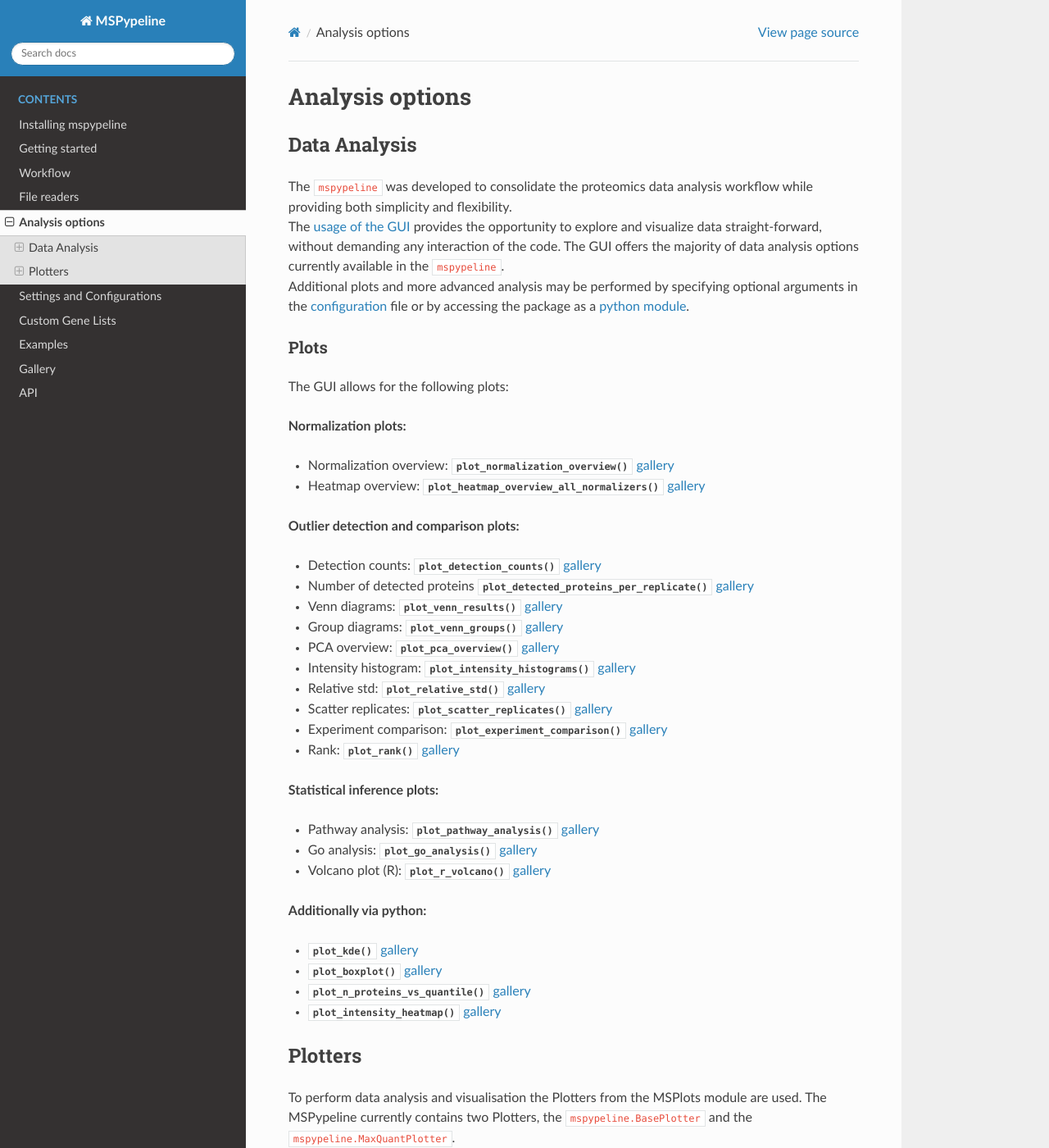
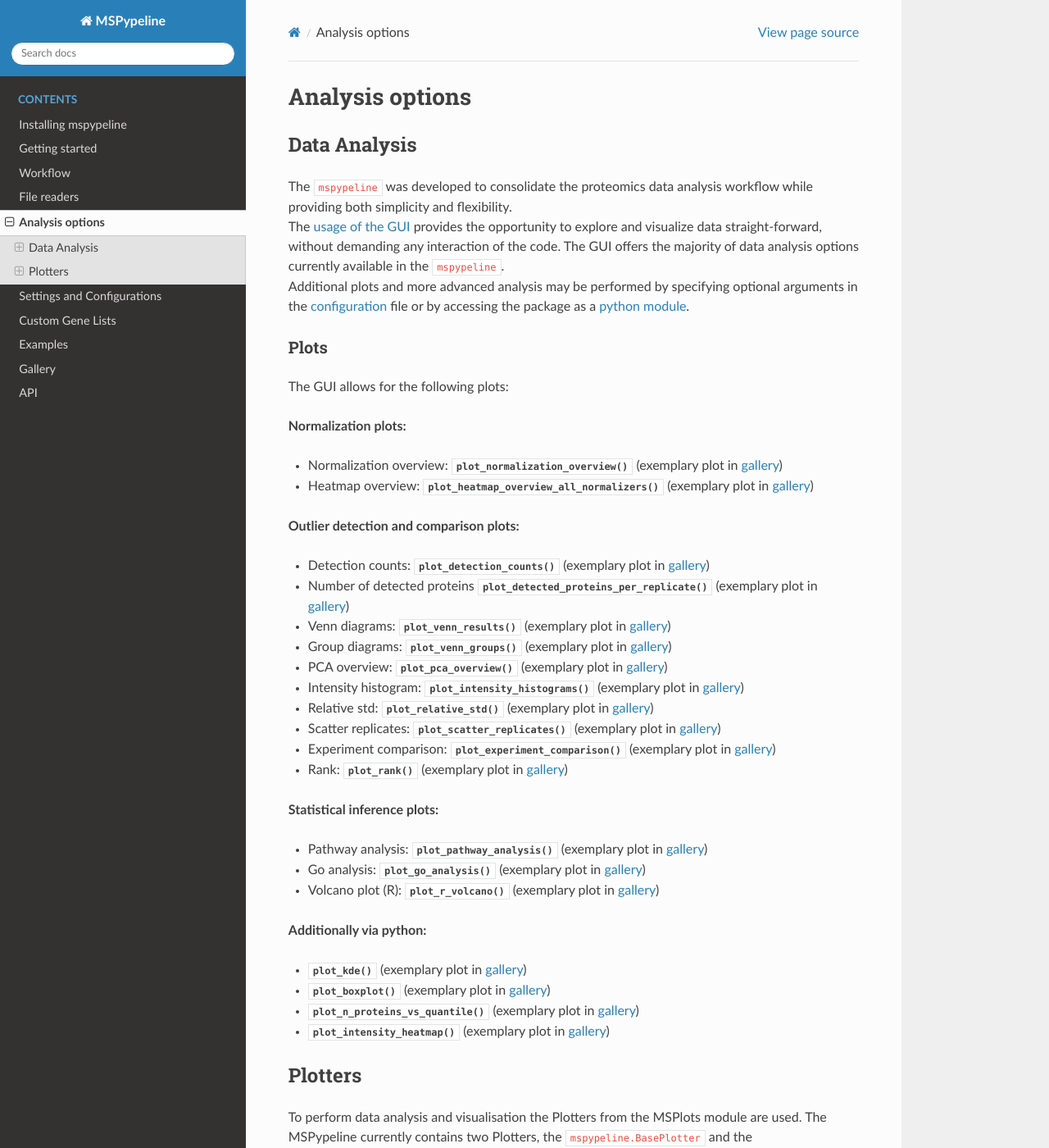
Before and after one commit to siheming/mspypeline, a Sphinx documentation site: the page built from doc/source/analysis_options.rst, in a window 1280 px wide and 1400 px high. Shown: the whole window at 82% size. Built offline with Sphinx 7.4.7 and the Read the Docs theme 2.0.0, drawn with Linux system fonts in a browser that asks for light colours.

Commit message:
linking gallery, analysis options, api

```diff
--- a/doc/source/analysis_options.rst
+++ b/doc/source/analysis_options.rst
@@ -23,40 +23,40 @@ The GUI allows for the following plots:
 
 **Normalization plots:**
 
-* Normalization overview: :meth:`~mspypeline.BasePlotter.plot_normalization_overview` :ref:`gallery <norm-overview>`
-* Heatmap overview: :meth:`~mspypeline.BasePlotter.plot_heatmap_overview_all_normalizers` :ref:`gallery <heatmap-overview>`
+* Normalization overview: :meth:`~mspypeline.BasePlotter.plot_normalization_overview` (exemplary plot in :ref:`gallery <norm-overview>`)
+* Heatmap overview: :meth:`~mspypeline.BasePlotter.plot_heatmap_overview_all_normalizers` (exemplary plot in :ref:`gallery <heatmap-overview>`)
 
 .. _detection-plots:
 
 **Outlier detection and comparison plots:**
 
-* Detection counts: :meth:`~mspypeline.BasePlotter.plot_detection_counts` :ref:`gallery <detection-counts>`
-* Number of detected proteins :meth:`~mspypeline.BasePlotter.plot_detected_proteins_per_replicate` :ref:`gallery <detected-proteins>`
-* Venn diagrams: :meth:`~mspypeline.BasePlotter.plot_venn_results` :ref:`gallery <venn-rep>`
-* Group diagrams: :meth:`~mspypeline.BasePlotter.plot_venn_groups` :ref:`gallery <venn-group>`
-* PCA overview: :meth:`~mspypeline.BasePlotter.plot_pca_overview` :ref:`gallery <pca>`
-* Intensity histogram: :meth:`~mspypeline.BasePlotter.plot_intensity_histograms` :ref:`gallery <int-hist>`
-* Relative std: :meth:`~mspypeline.BasePlotter.plot_relative_std` :ref:`gallery <rel-std>`
-* Scatter replicates: :meth:`~mspypeline.BasePlotter.plot_scatter_replicates` :ref:`gallery <scatter-rep>`
-* Experiment comparison: :meth:`~mspypeline.BasePlotter.plot_experiment_comparison` :ref:`gallery <scatter-group>`
-* Rank: :meth:`~mspypeline.BasePlotter.plot_rank` :ref:`gallery <rank>`
+* Detection counts: :meth:`~mspypeline.BasePlotter.plot_detection_counts` (exemplary plot in :ref:`gallery <detection-counts>`)
+* Number of detected proteins :meth:`~mspypeline.BasePlotter.plot_detected_proteins_per_replicate` (exemplary plot in :ref:`gallery <detected-proteins>`)
+* Venn diagrams: :meth:`~mspypeline.BasePlotter.plot_venn_results` (exemplary plot in :ref:`gallery <venn-rep>`)
+* Group diagrams: :meth:`~mspypeline.BasePlotter.plot_venn_groups` (exemplary plot in :ref:`gallery <venn-group>`)
+* PCA overview: :meth:`~mspypeline.BasePlotter.plot_pca_overview` (exemplary plot in :ref:`gallery <pca>`)
+* Intensity histogram: :meth:`~mspypeline.BasePlotter.plot_intensity_histograms` (exemplary plot in :ref:`gallery <int-hist>`)
+* Relative std: :meth:`~mspypeline.BasePlotter.plot_relative_std` (exemplary plot in :ref:`gallery <rel-std>`)
+* Scatter replicates: :meth:`~mspypeline.BasePlotter.plot_scatter_replicates` (exemplary plot in :ref:`gallery <scatter-rep>`)
+* Experiment comparison: :meth:`~mspypeline.BasePlotter.plot_experiment_comparison` (exemplary plot in :ref:`gallery <scatter-group>`)
+* Rank: :meth:`~mspypeline.BasePlotter.plot_rank` (exemplary plot in :ref:`gallery <rank>`)
 
 .. _statistic-plots:
 
 **Statistical inference plots:**
 
-* Pathway analysis: :meth:`~mspypeline.BasePlotter.plot_pathway_analysis` :ref:`gallery <pathway-analysis>`
-* Go analysis: :meth:`~mspypeline.BasePlotter.plot_go_analysis` :ref:`gallery <go-analysis>`
-* Volcano plot (R): :meth:`~mspypeline.BasePlotter.plot_r_volcano` :ref:`gallery <volcano>`
+* Pathway analysis: :meth:`~mspypeline.BasePlotter.plot_pathway_analysis` (exemplary plot in :ref:`gallery <pathway-analysis>`)
+* Go analysis: :meth:`~mspypeline.BasePlotter.plot_go_analysis` (exemplary plot in :ref:`gallery <go-analysis>`)
+* Volcano plot (R): :meth:`~mspypeline.BasePlotter.plot_r_volcano` (exemplary plot in :ref:`gallery <volcano>`)
 
 .. _add-python-plots:
 
 **Additionally via python:**
 
-* :meth:`~mspypeline.BasePlotter.plot_kde` :ref:`gallery <kde>`
-* :meth:`~mspypeline.BasePlotter.plot_boxplot` :ref:`gallery <boxplot>`
-* :meth:`~mspypeline.BasePlotter.plot_n_proteins_vs_quantile` :ref:`gallery <proteins-vs-quantiles>`
-* :meth:`~mspypeline.BasePlotter.plot_intensity_heatmap` :ref:`gallery <int-heatmap>`
+* :meth:`~mspypeline.BasePlotter.plot_kde` (exemplary plot in :ref:`gallery <kde>`)
+* :meth:`~mspypeline.BasePlotter.plot_boxplot` (exemplary plot in :ref:`gallery <boxplot>`)
+* :meth:`~mspypeline.BasePlotter.plot_n_proteins_vs_quantile` (exemplary plot in :ref:`gallery <proteins-vs-quantiles>`)
+* :meth:`~mspypeline.BasePlotter.plot_intensity_heatmap` (exemplary plot in :ref:`gallery <int-heatmap>`)
 
 
 
--- a/doc/source/get_started.rst
+++ b/doc/source/get_started.rst
@@ -63,7 +63,7 @@ Usage with GUI
 ~~~~~~~~~~~~~~
 The GUI is divided into different parts to guide you through the general :ref:`workflow`.
 
-* Start by selecting a directory a the top under the "Dir to analyze" option.
+* Start by selecting a directory at the top under the "Dir to analyze" option.
 * The "Yaml file" option selects where the settings for the analysis are from. This can either be the "default"
   settings, or the "file" settings, if they are available.
 * If a Quality control report should be generated click the "Create Report" button.
--- a/doc/source/installation.rst
+++ b/doc/source/installation.rst
@@ -15,7 +15,7 @@ Currently supported python versions are 3.7 and 3.8.
 
 Anaconda installation (recommended)
 ***********************************
-Either create a new environment and install mspyeline e.g. by running:
+Either create a new environment and install ``mspypeline`` e.g. by running:
 
 .. code-block:: bash
 
--- a/doc/source/package_config.rst
+++ b/doc/source/package_config.rst
@@ -30,9 +30,9 @@ Pathway and GO analysis
       file simply has to:
     | 1. follow the *one-column-txt-format* that can be seen in the exemplary files listed below,
     | 2. store the file on one of these two locations:
-         - saved in a *pathways* and *go_terms* dir where the experiment data is stored
-         - saved in the *.../mspypeline/config/pathway or go_term* directory, where all the other files are stored.
-           (files saved here are available for all experiments)
+    |     - saved in a *pathways* and *go_terms* dir where the experiment data is stored
+    |     - saved in the *.../mspypeline/config/pathway or go_term* directory, where all the other files are stored
+           (files saved here are available for all experiments).
 
 .. attention::
     * All pathway and GO analysis protein files provided here are based on the **HUMAN** proteome.
```
Also changed, not shown: doc/source/gallery.rst (+3 -21 lines), 2 other files.
